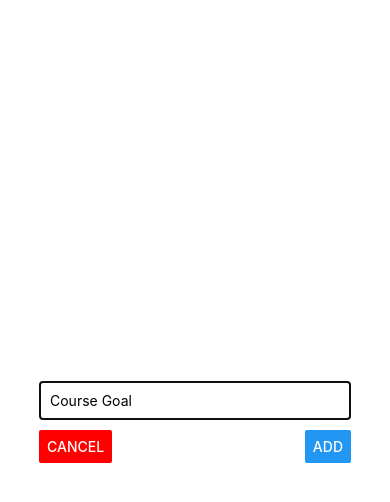
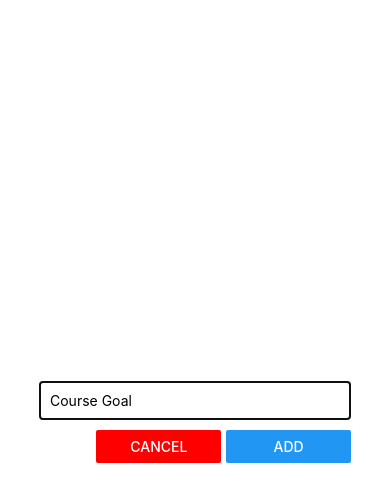
Before and after one commit to esteemayo/react-native-goal-app, a React Native app: screen / in a window 390 px wide. Both pictures are taken after a click on the button "ADD NEW GOAL". Shown: the top 502 px of the page. Built offline with nearby package versions, Linux system fonts and the light colour scheme.

Commit message:
fix: style cancel/add buttons

```diff
--- a/components/GoalInput.jsx
+++ b/components/GoalInput.jsx
@@ -23,8 +23,12 @@ const GoalInput = ({ onAdd, onCancel, visible }) => {
           onChangeText={handleChange}
         />
         <View style={styles.btnContainer}>
-          <Button title='CANCEL' color='red' onPress={onCancel} />
-          <Button title='ADD' onPress={addGoalHandler} />
+          <View style={styles.button}>
+            <Button title='CANCEL' color='red' onPress={onCancel} />
+          </View>
+          <View style={styles.button}>
+            <Button title='ADD' onPress={addGoalHandler} />
+          </View>
         </View>
       </View>
     </Modal>
@@ -47,7 +51,12 @@ const styles = StyleSheet.create({
   btnContainer: {
     width: '80%',
     flexDirection: 'row',
-    justifyContent: 'space-between',
+    justifyContent: 'flex-end',
+  },
+  button: {
+    width: '40%',
+    borderRadius: 5,
+    marginLeft: 5,
   },
 });
 
```
